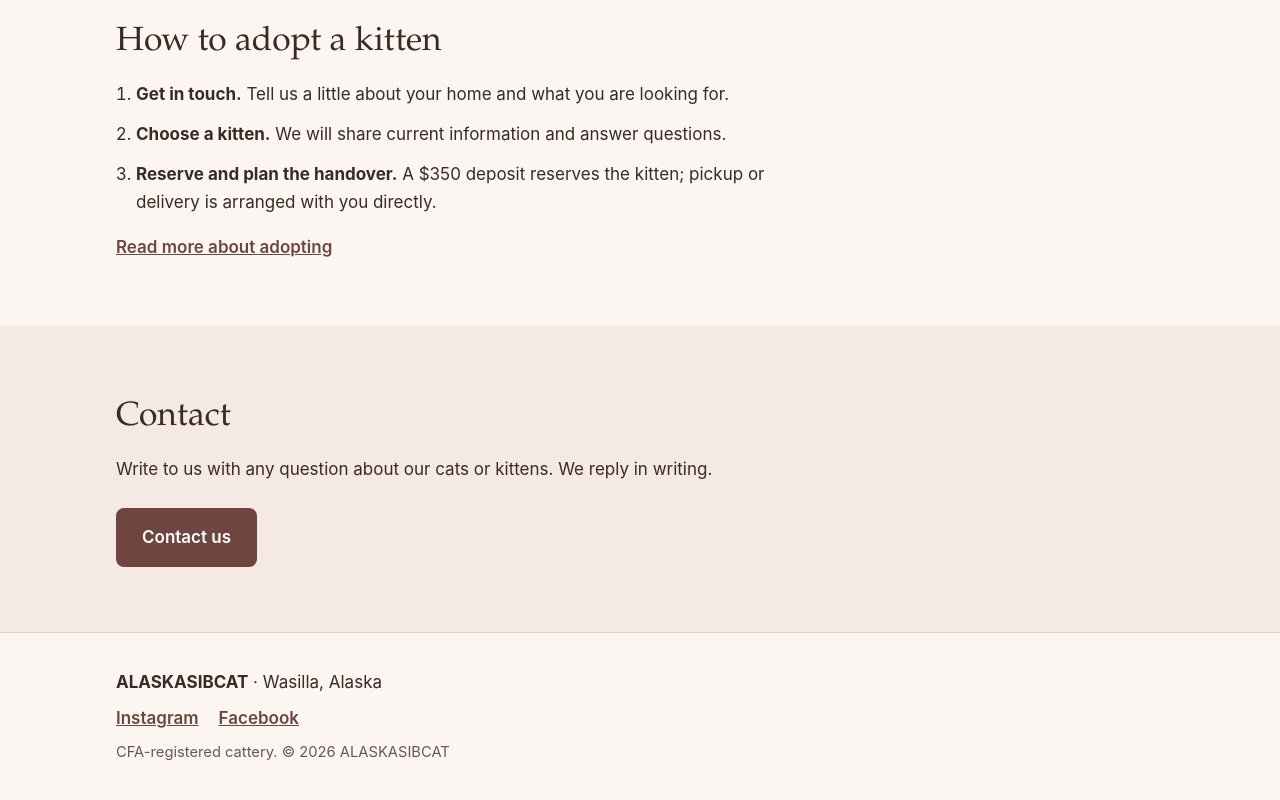
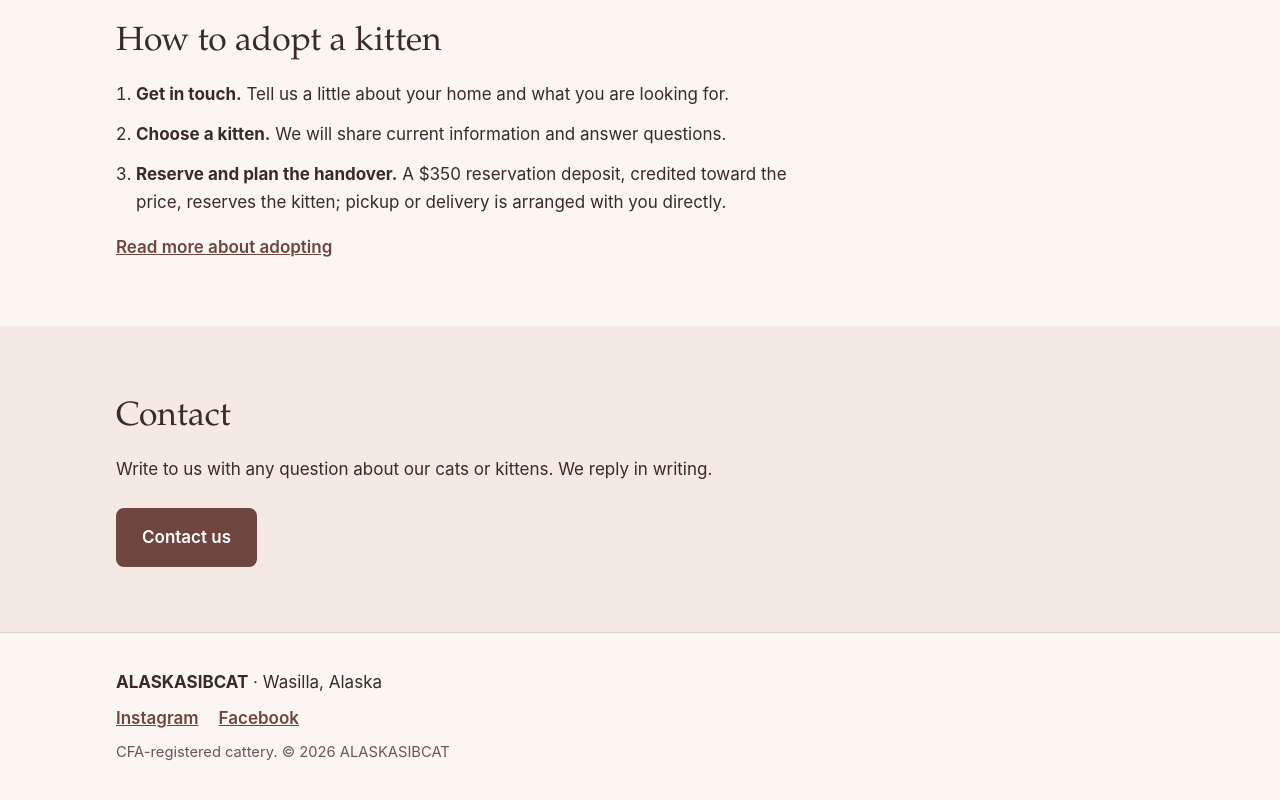
Before and after one commit to alaskasibcat/alaskasibcat-website, a plain HTML site: page index.html in a window 1280 px wide. Shown: the part 1412-2212 px from the top of the page. Drawn offline with Linux system fonts and the light colour scheme.

Commit message:
Update index.html

```diff
--- a/index.html
+++ b/index.html
@@ -80,7 +80,7 @@
         <ol class="steps">
           <li><strong>Get in touch.</strong> Tell us a little about your home and what you are looking for.</li>
           <li><strong>Choose a kitten.</strong> We will share current information and answer questions.</li>
-          <li><strong>Reserve and plan the handover.</strong> A $350 deposit reserves the kitten; pickup or delivery is arranged with you directly.</li>
+          <li><strong>Reserve and plan the handover.</strong> A $350 reservation deposit, credited toward the price, reserves the kitten; pickup or delivery is arranged with you directly.</li>
         </ol>
         <p><a class="text-link" href="adopt.html">Read more about adopting</a></p>
       </div>
```
